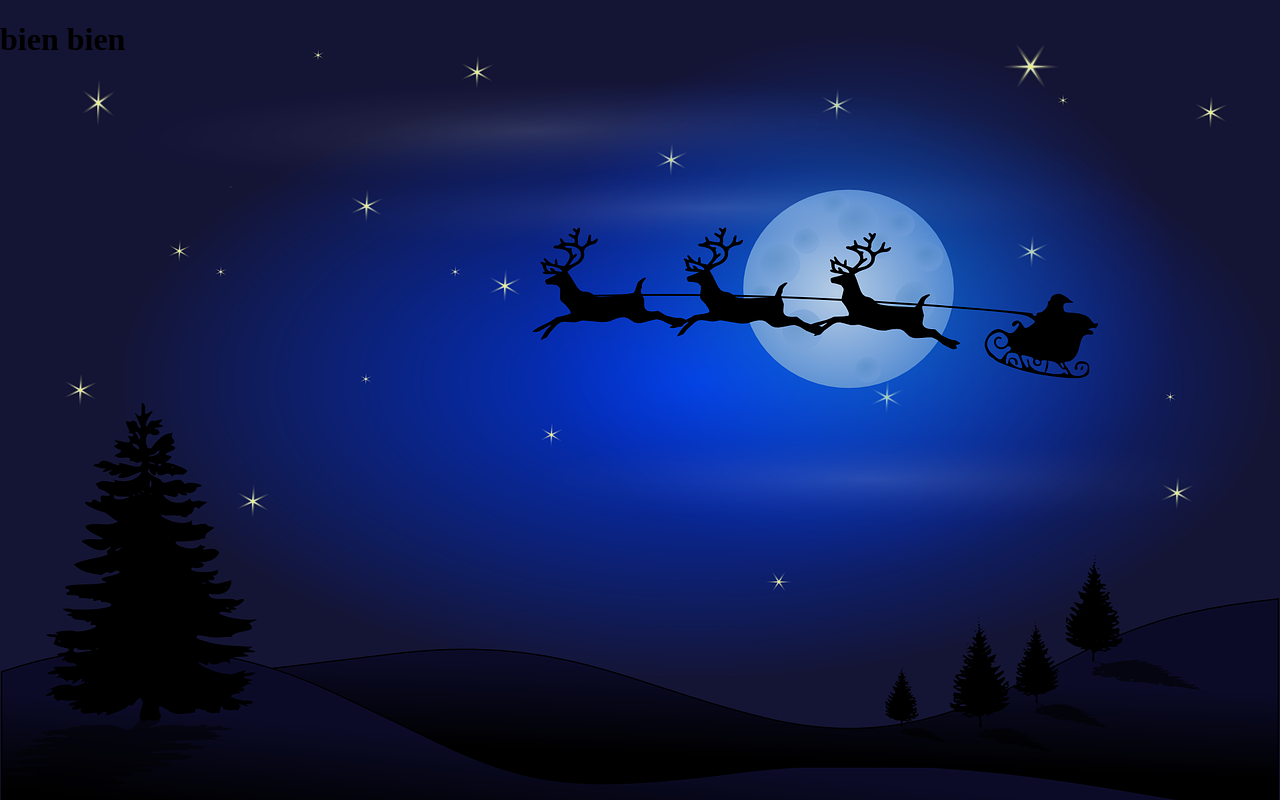
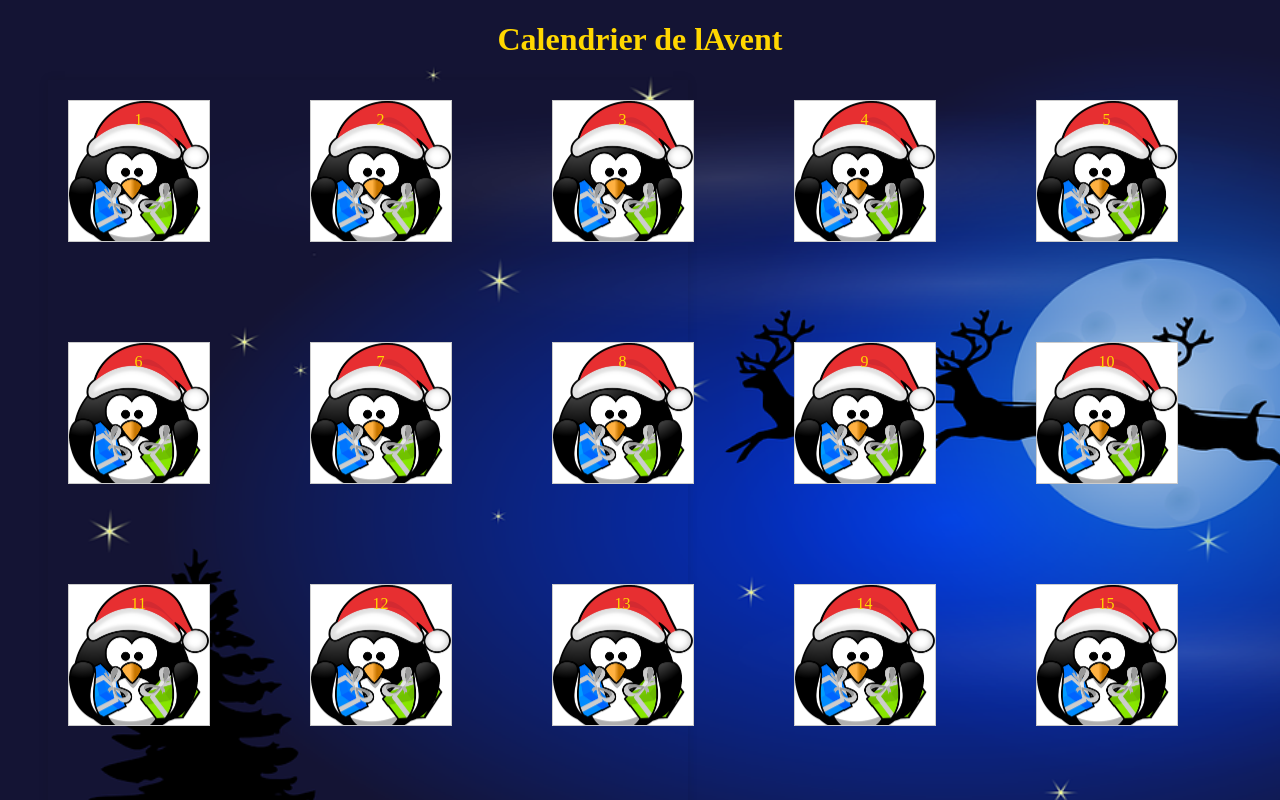
Before and after one commit to blackstars64/Hackathon, a React (Vite) app: page / in a window 1280 px wide. Shown: the top 800 px of the page. Built offline with nearby package versions, Linux system fonts and the light colour scheme; the HTML template or start-up script is replaced by a standard one.

Commit message:
first try calendar

```diff
--- a/src/App.jsx
+++ b/src/App.jsx
@@ -1,13 +1,13 @@
-import "./css/App.css";
+import AdventCalendar from "./components/AdventCalendar";
+import "./css/app.css";
 
-function App() {
+const App = () => {
   return (
     <div className="app">
-      <header>
-        <h1>bien bien</h1>
-      </header>
+      <h1>Calendrier de lAvent</h1>
+      <AdventCalendar />
     </div>
   );
-}
+};
 
 export default App;
--- /dev/null
+++ b/src/components/AdventCalendar.jsx
@@ -0,0 +1,43 @@
+import { useState } from "react";
+
+const AdventCalendar = () => {
+  const [openedDoors, setOpenedDoors] = useState([]);
+
+  const handleDoorClick = (doorNumber) => {
+    if (!openedDoors.includes(doorNumber)) {
+      setOpenedDoors([...openedDoors, doorNumber]);
+    }
+  };
+
+  const renderDoors = () => {
+    const totalDoors = 25;
+    const doors = [];
+
+    for (let i = 1; i <= totalDoors; i++) {
+      const isDoorOpened = openedDoors.includes(i);
+
+      const doorStyle = isDoorOpened
+        ? {
+            backgroundImage: "url('../assets/images/advent-4623521_640.png')",
+          }
+        : {};
+
+      doors.push(
+        <div
+          key={i}
+          className={`door ${isDoorOpened ? "opened" : ""}`}
+          style={doorStyle}
+          onClick={() => handleDoorClick(i)}
+        >
+          {isDoorOpened ? "🎁" : i}
+        </div>
+      );
+    }
+
+    return doors;
+  };
+
+  return <div className="advent-calendar">{renderDoors()}</div>;
+};
+
+export default AdventCalendar;
--- a/src/css/App.css
+++ b/src/css/App.css
@@ -3,4 +3,46 @@ body {
   padding: 0;
   box-sizing: border-box;
   background-image: url("../assets/images/moon-31665_1280.png");
+  background-repeat: no-repeat; /* Empêche la répétition du fond d'écran */
+  background-size: cover; /* Couvre tout le fond d'écran */
+  min-height: 100vh; /* Ajustez la hauteur selon vos besoins */
+  display: flex;
+  align-items: center;
+  justify-content: center; /* Centre le contenu horizontalement */
 }
+
+.app {
+  text-align: center;
+  color: #ffd700;
+}
+
+.advent-calendar {
+  display: grid;
+  grid-template-columns: repeat(5, 1fr);
+  gap: 100px;
+  max-width: 600px;
+  margin: 0 auto;
+  margin-left: -450px;
+  padding: 20px;
+  box-shadow: 0 0 10px rgba(0, 0, 0, 0.1);
+}
+
+.door {
+  border: 1px solid #ccc;
+  padding: 10px;
+  cursor: pointer;
+  transition: background-color 0.3s ease;
+  background-size: cover;
+  background-color: white;
+  min-height: 120px;
+  min-width: 120px;
+  background-image: url("../assets/images/christmas-161316_640.png");
+}
+
+.door:hover {
+  background-color: #eee;
+}
+
+.opened {
+  background-color: #bada55;
+}
```
Also changed, not shown: src/assets/images/advent-4623521_640.png (added), src/assets/images/christmas-161316_640.png (added), src/css/AdventCalendar.css (added).
